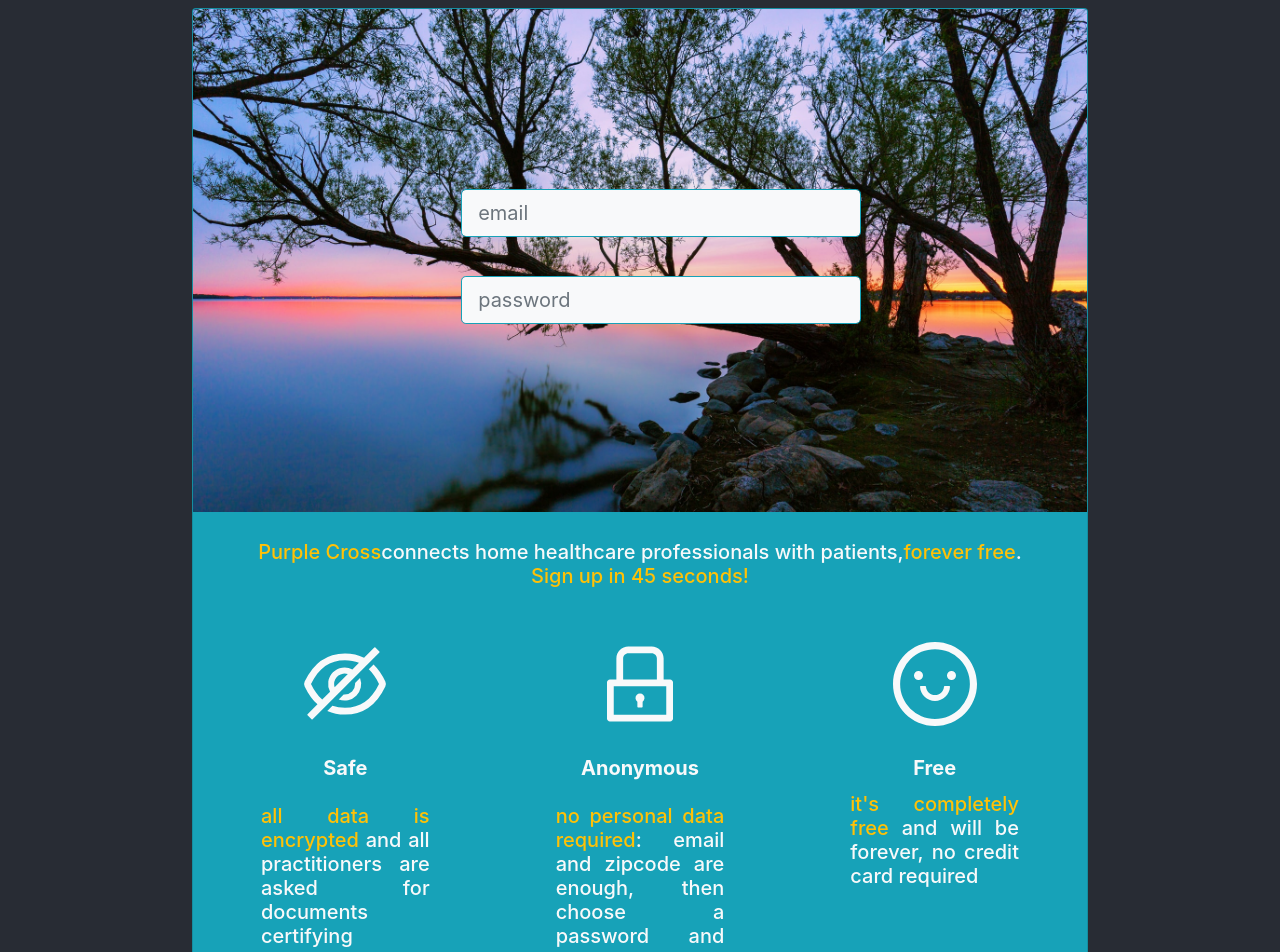
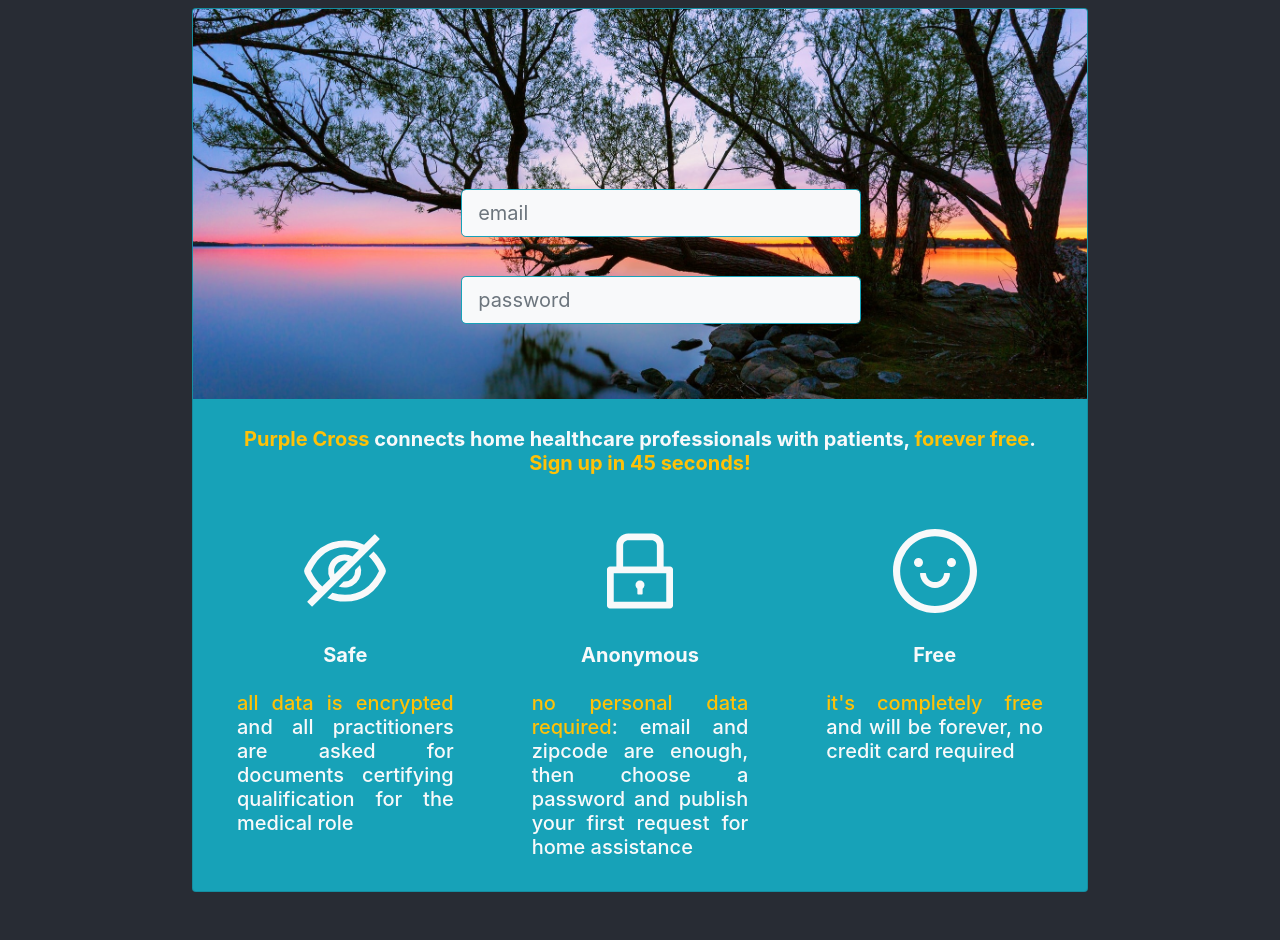
Before and after one commit to marcosaccarola/Health-Advantage, a React (Create React App) app: page / in a window 1280 px wide. Shown: the top 952 px of the page. Built offline with nearby package versions, Linux system fonts and the light colour scheme.

Commit message:
call it a day

```diff
--- a/src/components/0100-LandingInterface.jsx
+++ b/src/components/0100-LandingInterface.jsx
@@ -1,6 +1,6 @@
 import { useState } from "react"
 import { Card,Row,Col,Form,Button } from "react-bootstrap"
-import bg from '../assets/dave-hoefler-unsplash-medium.jpg'
+import bg from '../assets/dave-hoefler-unsplash-medium-cutted.jpg'
 import LoginRegisterForm from "./0110-LoginForm"
 import RegistrationForm from "./0120-RegistrationForm"
 import patients from '../dbExample/patients.json'
@@ -43,11 +43,11 @@ const LandingInterface=({setCurrentUser})=>{
 
                 <Card.Img variant="top" src={bg}/>
                 <Card.Body>
-                    <Card.Title className='mt-2 mb-5'>
+                    <Card.Title className='font-weight-bold mt-2 mb-5'>
                     <a className='text-light' onClick={handleRegistrationComponent}>
-                        <span className='text-warning'>Purple Cross</span>
+                        <span className='text-warning'>Purple Cross </span>
                         connects home healthcare professionals with patients,
-                        <span className='text-warning'>forever free</span>.
+                        <span className='text-warning'> forever free</span>.
                         <br/>
                         <span className='text-warning'>Sign up in 45 seconds!</span>
                     </a>
@@ -66,7 +66,7 @@ const LandingInterface=({setCurrentUser})=>{
                                 <Card.Title className='font-weight-bold my-4'>
                                 Safe
                                 </Card.Title>
-                                <Card.Title className='text-justify mx-5'>
+                                <Card.Title className='text-justify mx-4'>
                                 <span className='text-warning'>all data is encrypted </span>
                                 and all practitioners are asked for documents certifying qualification for the medical role
                                 </Card.Title>
@@ -75,16 +75,16 @@ const LandingInterface=({setCurrentUser})=>{
                                 <Card.Title className='font-weight-bold my-4'>
                                 Anonymous
                                 </Card.Title>
-                                <Card.Title className='text-justify mx-5'>
+                                <Card.Title className='text-justify mx-4'>
                                 <span className='text-warning'>no personal data required</span>
                                 : email and zipcode are enough, then choose a password and publish your first request for home assistance
                                 </Card.Title>
                             </Col>
                             <Col xs={4}>
-                               <Card.Title className='font-weight-bold mt-4'>
+                               <Card.Title className='font-weight-bold my-4'>
                                 Free
                                 </Card.Title>
-                                <Card.Title className='text-justify mx-5'>
+                                <Card.Title className='text-justify mx-4'>
                                 <span className='text-warning'>it's completely free </span>
                                 and will be forever, no credit card required
                                 </Card.Title>
```
Also changed, not shown: src/assets/dave-hoefler-unsplash-medium-cutted.jpg (added).
